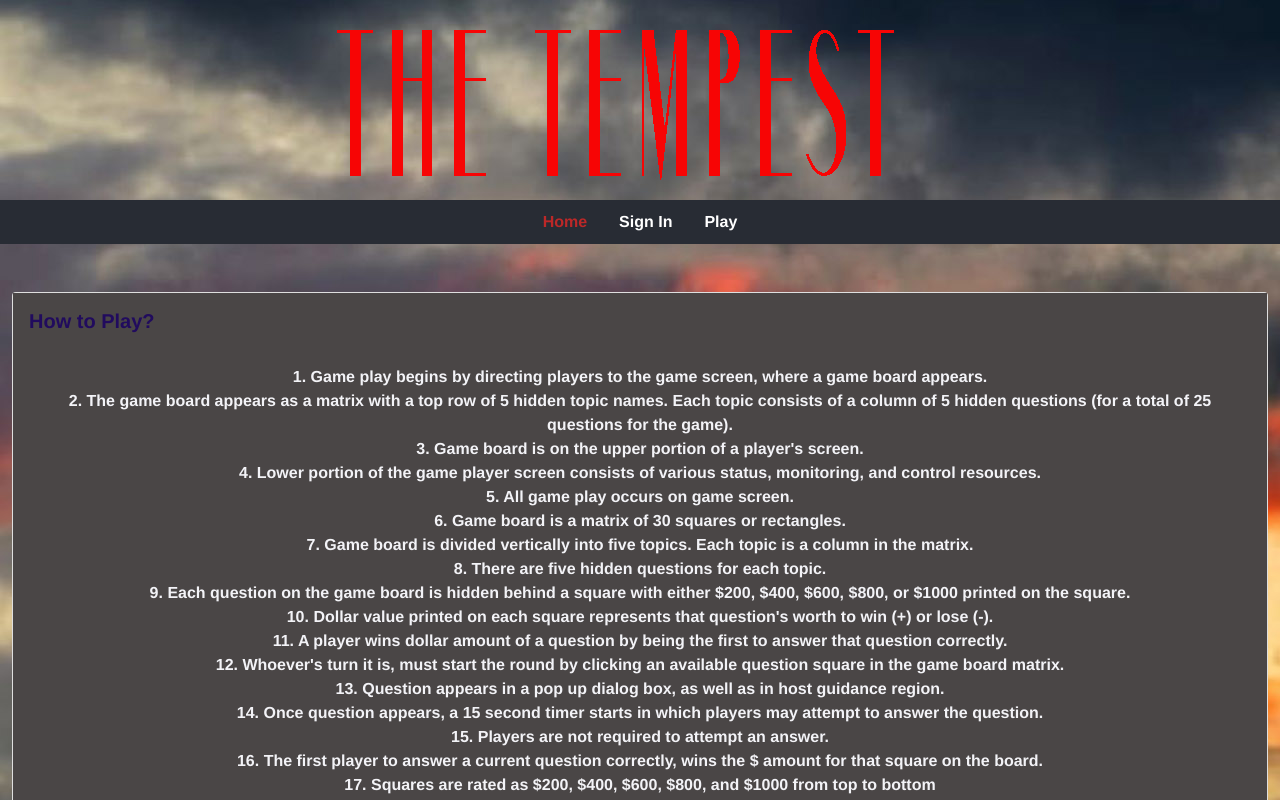
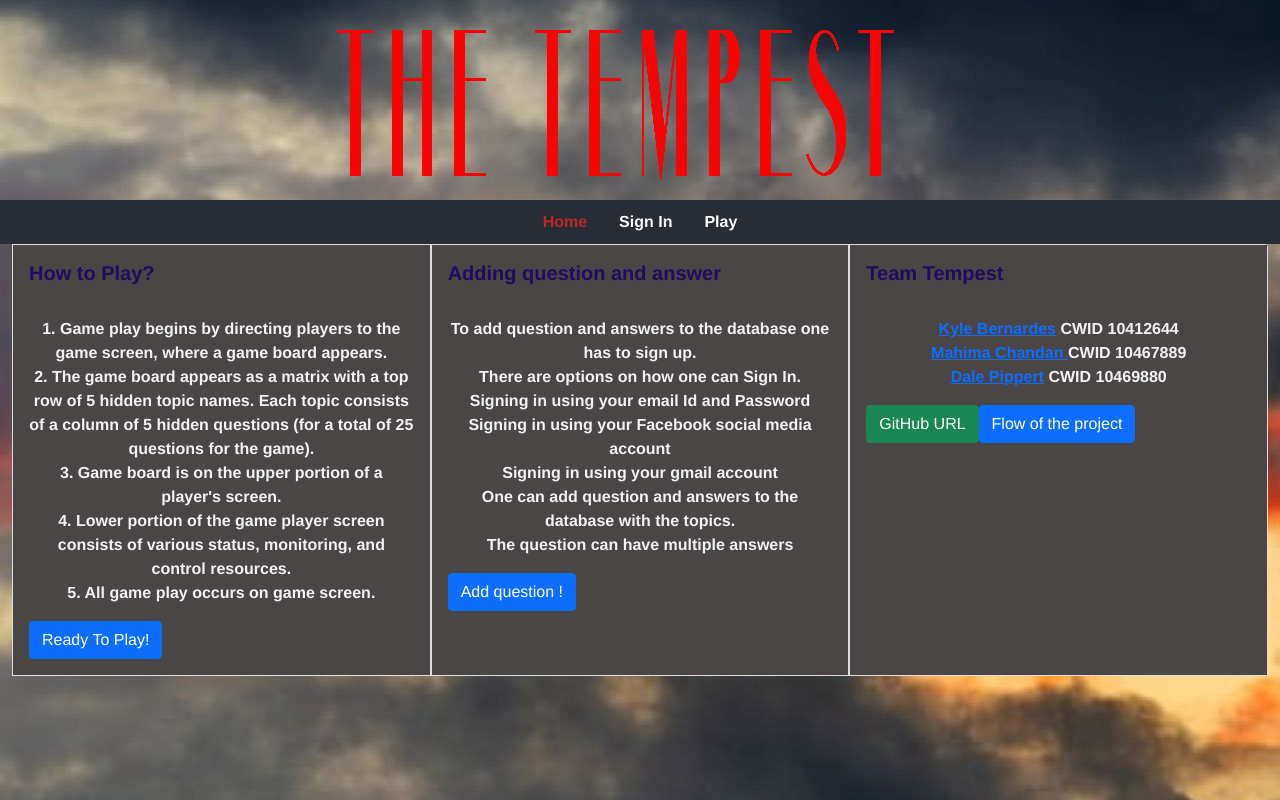
Before and after one commit to dpippert/CS554FinalProject, a React (Create React App) app in the folder client/: page / in a window 1280 px wide. Shown: the top 800 px of the page. Built offline with nearby package versions, Linux system fonts and the light colour scheme; no server answers.

Commit message:
layout  changes

```diff
--- a/client/src/App.css
+++ b/client/src/App.css
@@ -182,10 +182,12 @@ nav {
   .card-body{
 color:rgb(5, 5, 8);
 background-color: rgba(73, 69, 69, 0.993);
+width:30%;
 }
 .card-text{
   color:rgb(243, 243, 247);
 }
 .card{
-  color:rgba(250, 248, 252, 0)
+  color:rgba(250, 248, 252, 0);
+  width:30%;
 }
--- a/client/src/Home.js
+++ b/client/src/Home.js
@@ -5,6 +5,7 @@ const w = console.warn;
 function Home(){
     return(
         <div>
+          <div class="card-group">
             <br/>
             <br/>
         <div class="card">
@@ -17,35 +18,7 @@ function Home(){
 <br />3.	Game board is on the upper portion of a player's screen.
 <br />4.	Lower portion of the game player screen consists of various status, monitoring, and control resources.
 <br />5.	All game play occurs on game screen.
-<br />6.	Game board is a matrix of 30 squares or rectangles.
-<br />7.	Game board is divided vertically into five topics. Each topic is a column in the matrix.
-<br />8.	There are five hidden questions for each topic.
-<br />9.	Each question on the game board is hidden behind a square with either $200, $400, $600, $800, or $1000 printed on the square.
-<br />10.	Dollar value printed on each square represents that question's worth to win (+) or lose (-).
-<br />11.	A player wins dollar amount of a question by being the first to answer that question correctly.
-<br />12.	Whoever's turn it is, must start the round by clicking an available question square in the game board matrix.
-<br />13.	Question appears in a pop up dialog box, as well as in host guidance region.
-<br />14.	Once question appears, a 15 second timer starts in which players may attempt to answer the question.
-<br />15.	Players are not required to attempt an answer.
-<br />16.	The first player to answer a current question correctly, wins the $ amount for that square on the board.
-<br />17.	Squares are rated as $200, $400, $600, $800, and $1000 from top to bottom
-<br />18.	Each player has a Balance text box that updates whenever a player wins or loses in a round with the $ amount of the square (plus (win) or minus (lose)).
-<br />19.	Players can see all other players names and balances at all times.
-<br />20.	Players cannot see other players answers or if they have answered at all.
-<br />21.	Topics, and the questions making up a topic, are hidden to start the game.
-<br />22.	System reveals the topics one by one to start the game. As each topic is revealed it is also written to the host guidance region.
-<br />23.	Only topic names are revealed during topic reveal -- questions remain hidden.
-<br />24.	Topics are revealed left-to-right with approximately three seconds pause between announcing of each topic.
-<br />25.	Players are not directed to game screen until a quorum of players have been assembled by the system.
-<br />26.	Guidance text area box informs waiting players whenever there is a new arrival (enrollee) to the game.
-<br />27.	System will decide what player will start the game.
-<br />28.	Each question/answer pair is considered a round.
-<br />29.	Player's turn is communicated via host guidance.
-<br />30.	All player's have approximately 15 seconds on clock to answer the current question.
-<br />31.	Host guidance will inform players when 10 seconds remain to answer the question.
-<br />32.	When time has expired for a question, players' Buzz in button disables, thus preventing an answer attempt.
-<br />33.	A player answers a question by typing their answer into an Answer text box and clicking the Buzz in button.
-<br />34.	Question pops up in non-modal box (so that player can type while question is active).
+
 </p>
           <a href="/play" class="btn btn-primary">Ready To  Play!</a>
         </div>
@@ -56,6 +29,7 @@ function Home(){
 
         <div class="card-body">
           <h5 class="card-title">Adding question and answer</h5>
+          <br/>
           <p class="card-text">To add question and answers to the database one has to sign up.<br/>
           There are options on how one can Sign In.
           <br></br>
@@ -82,6 +56,7 @@ function Home(){
         </div>
       </div>
       </div>
+      </div>
     )
 }
 export default Home;
--- /dev/null
+++ b/package.json
@@ -0,0 +1,5 @@
+{
+  "dependencies": {
+    "mongod": "^2.0.0"
+  }
+}
```
Also changed, not shown: 1 other file (tests, documents, lock files or other folders).
